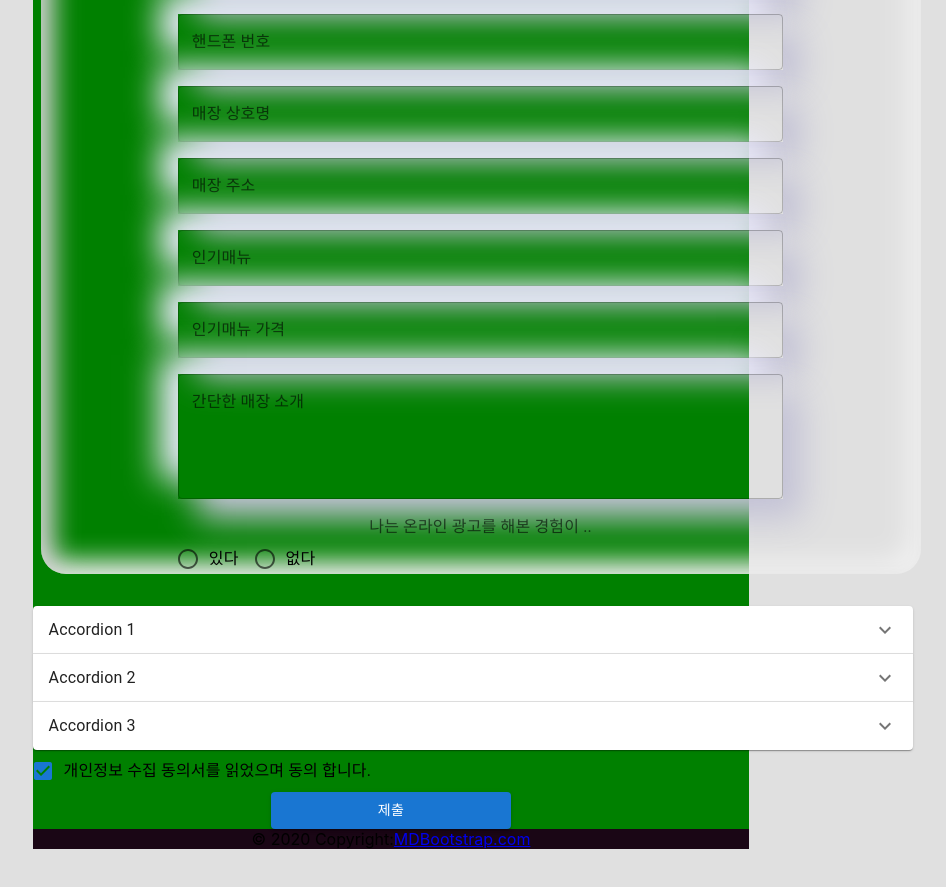
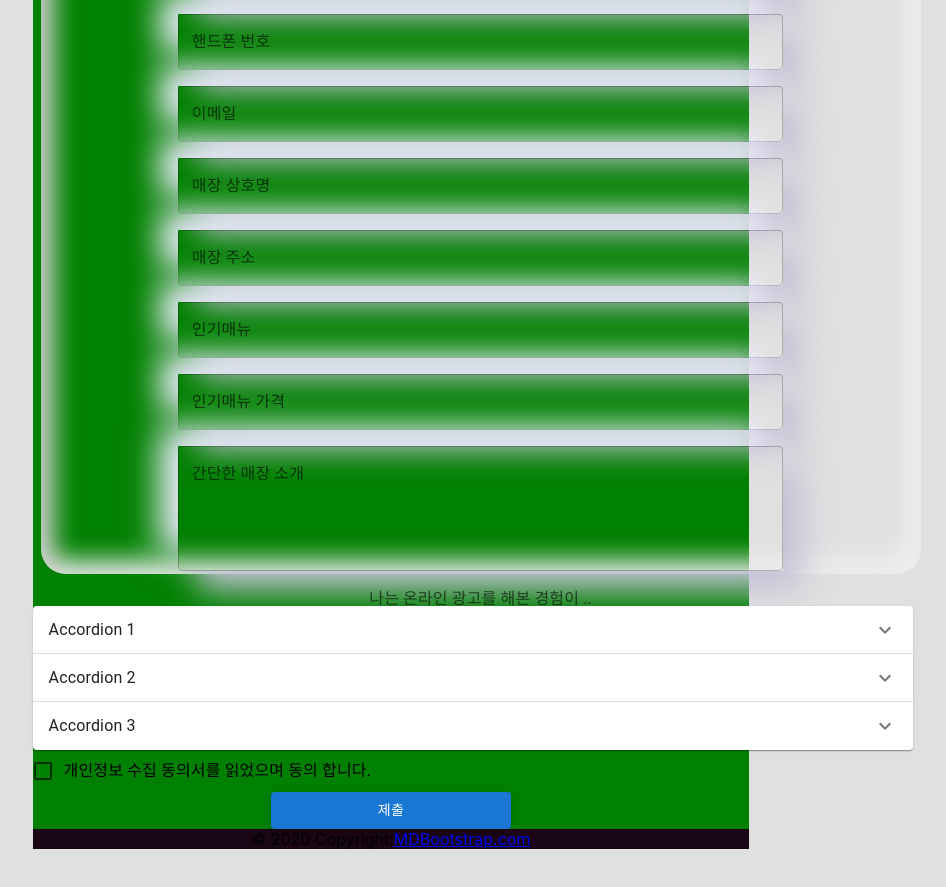
Before and after one commit to DrInnovatio/BlogLine, a React (Create React App) app: page / in a window 1280 px wide. Shown: the part 884-1771 px from the top of the page, without its empty margins (257-1203 px from the left). Built offline with nearby package versions, Linux system fonts and the light colour scheme.

Commit message:
tried to reach to the firebase.

```diff
--- a/src/components/button.jsx
+++ b/src/components/button.jsx
@@ -1,9 +1,14 @@
 import * as React from 'react';
 import Button from '@mui/material/Button';
+import { getDocs, collection, addDoc } from 'firebase/firestore';
+
+const submit = async () => {
+    await addDoc()
+};
 
 export default function SubmitButton() {
   return (
-    <Button variant="contained" style={{width: '15rem'}}>
+    <Button onClick={ submit }  variant="contained" style={{width: '15rem'}}>
       제출
     </Button>
   );
--- a/src/components/checkbox.jsx
+++ b/src/components/checkbox.jsx
@@ -1,13 +1,16 @@
-import * as React from 'react';
+import React, {useState} from 'react';
 import FormGroup from '@mui/material/FormGroup';
 import FormControlLabel from '@mui/material/FormControlLabel';
 import Checkbox from '@mui/material/Checkbox';
 
 export default function CheckboxLabels() {
+
+  const [isAgreed, setIsAgreed] = useState(false);
+
   return (
     <FormGroup>
       <FormControlLabel control={<Checkbox defaultChecked />} label="
-개인정보 수집 동의서를 읽었으며 동의 합니다." />
-    </FormGroup>
+          개인정보 수집 동의서를 읽었으며 동의 합니다." checked={ isAgreed }  onChange={(e) => setIsAgreed(e.target.checked)}/>
+      </FormGroup>
   );
 }
--- a/src/components/form.jsx
+++ b/src/components/form.jsx
@@ -3,6 +3,7 @@ import Box from '@mui/material/Box';
 import TextField from '@mui/material/TextField';
 import RowRadioButtonsGroup from '../components/radioButton';
 import { db } from '../../src/firebase';
+import { getDocs, collection, addDoc } from 'firebase/firestore';
 
 
 const styles = {
@@ -27,9 +28,13 @@ export default function BasicTextFields() {
 
   const [name, setName] = useState("");
   const [mobile, setMobile] = useState("");
+  const [email, setEmail] = useState("");
   const [restaurantName, setRestaurantName] = useState("");
   const [address, setAddress] = useState("");
-  const [price, setPrice] = useState("");
+  const [menu, setMenu] = useState("");
+  const [price, setPrice] = useState(0);
+  const [introduce, setIntroduce] = useState("");
+
 
 
   return (
@@ -43,19 +48,21 @@ export default function BasicTextFields() {
         autoComplete="off"
         style={styles.inputs}
       >
-        <TextField style={styles.a} id="name" label="이름" variant="outlined" />
-        <TextField style={styles.a} id="mobil" label="핸드폰 번호" variant="outlined" />
-        <TextField style={styles.a} id="restaurantName" label="매장 상호명" variant="outlined" />
-        <TextField style={styles.a} id="address" label="매장 주소" variant="outlined" />
-        <TextField style={styles.a} id="menu" label="인기매뉴" variant="outlined" />
-        <TextField style={styles.a} id="price" label="인기매뉴 가격" variant="outlined" />
+        <TextField style={ styles.a } id="name" label="이름" variant="outlined" onChange={(e) => setName(e.target.value)} />
+        <TextField style={styles.a} id="mobil" label="핸드폰 번호" variant="outlined" onChange={(e) => setMobile(e.target.value)}/>
+        <TextField style={styles.a} id="email" label="이메일" variant="outlined" onChange={(e) => setEmail(e.target.value)}/>
+        <TextField style={styles.a} id="restaurantName" label="매장 상호명" variant="outlined" onChange={(e) => setRestaurantName(e.target.value)}/>
+        <TextField style={styles.a} id="address" label="매장 주소" variant="outlined" onChange={(e) => setAddress(e.target.value)}/>
+        <TextField style={styles.a} id="menu" label="인기매뉴" variant="outlined" onChange={(e) => setMenu(e.target.value)}/>
+        <TextField style={styles.a} id="price" label="인기매뉴 가격" variant="outlined" onChange={(e) => setPrice(e.target.value)}/>
         <TextField
           id="outlined-multiline-static"
           label="간단한 매장 소개"
           multiline
           rows={4}
           defaultValue=""
-          style={styles.a}
+          style={ styles.a }
+          onChange={(e) => setIntroduce(e.target.value)}
         />
         <RowRadioButtonsGroup/>
         </Box>
--- a/src/components/radioButton.jsx
+++ b/src/components/radioButton.jsx
@@ -1,11 +1,15 @@
-import * as React from 'react';
+import React, {useState} from 'react';
 import Radio from '@mui/material/Radio';
 import RadioGroup from '@mui/material/RadioGroup';
 import FormControlLabel from '@mui/material/FormControlLabel';
 import FormControl from '@mui/material/FormControl';
 import FormLabel from '@mui/material/FormLabel';
 
+
 export default function RowRadioButtonsGroup() {
+
+  const [isExperienced, setIsExperienced] = useState("");
+
   return (
     <FormControl>
       <FormLabel id="demo-row-radio-buttons-group-label">나는 온라인 광고를 해본 경험이 ..</FormLabel>
```
Also changed, not shown: 1 other file (tests, documents, lock files or other folders).
